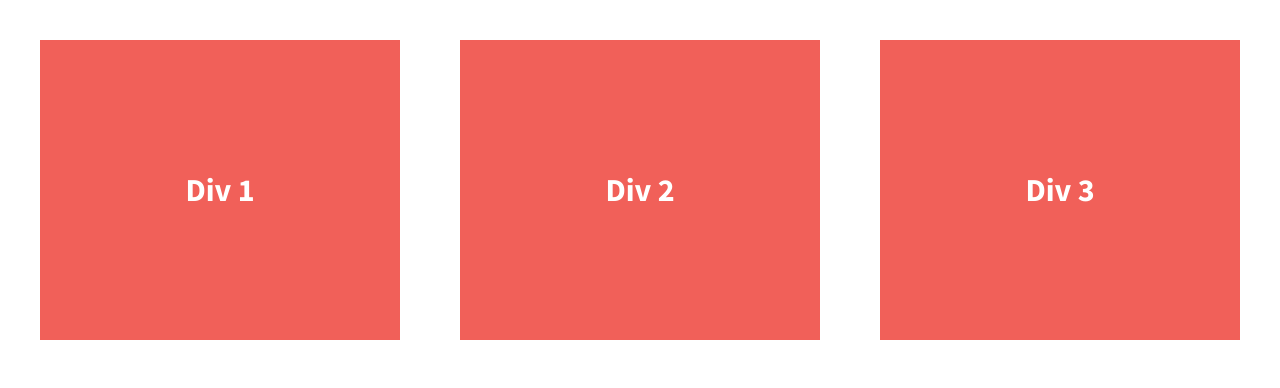
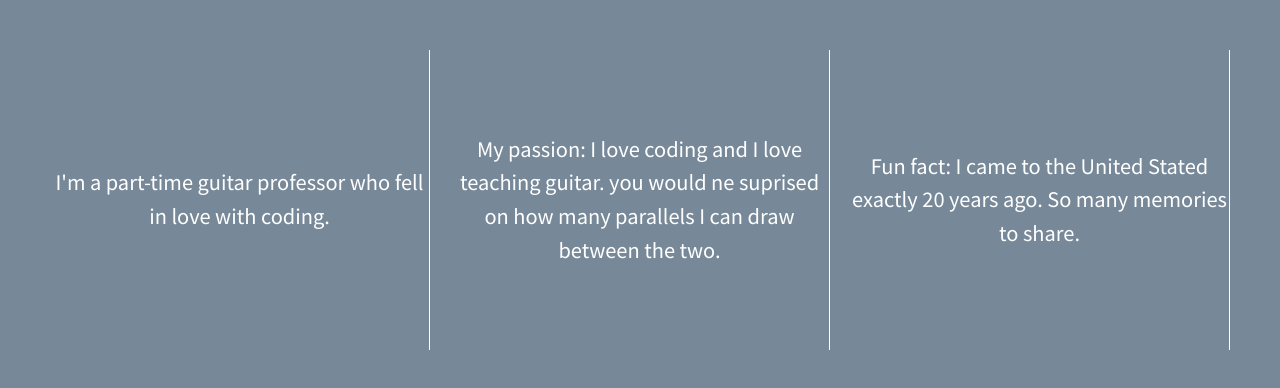
Before and after one commit to AlmaSVD/divs-flex, a plain HTML site: page index.html in a window 1280 px wide. Drawn offline with nearby package versions, Linux system fonts and the light colour scheme.

Commit message:
borders added

```diff
--- a/css/main.css
+++ b/css/main.css
@@ -97,7 +97,7 @@ textarea {
 
 
 html {
-  background-color: #fff;
+  background-color: lightslategray;
   height: 100%;
 }
 
@@ -110,9 +110,11 @@ body {
 
 .wrapper {
   /*add display:flex and set justify-content to space-between*/
-  font-weight: 700;
+  font-weight: 500;
+  font-size: 14px;
   display: flex;
   justify-content: space-between;
+  text-align: center;
 }
 
 .div-1, .div-2, .div-3 {
@@ -120,12 +122,14 @@ body {
   color: #fff;
   line-height: 1.5em;
   font-size: 1.6em;
-  background-color: #f16059;
+  background-color: lightslategray;
   height: 300px;
   display: flex;
-  width:30%;
+  width:33%;
   justify-content: center;
   align-items: center;
+  margin: 10px 10px;
+  border-right: 1px solid white;
 }
 
 
--- a/index.html
+++ b/index.html
@@ -23,13 +23,13 @@
 
         <section class="wrapper">
             <div class="div-1">
-                Div 1
+                I'm a part-time guitar professor who fell in love with coding.
             </div>
             <div class="div-2">
-                Div 2
+                My passion: I love coding and I love teaching guitar. you would ne suprised on how many parallels I can draw between the two.
             </div>
             <div class="div-3">
-                Div 3
+                Fun fact: I came to the United Stated exactly 20 years ago. So many memories to share.
             </div>
         </section>
 
```
